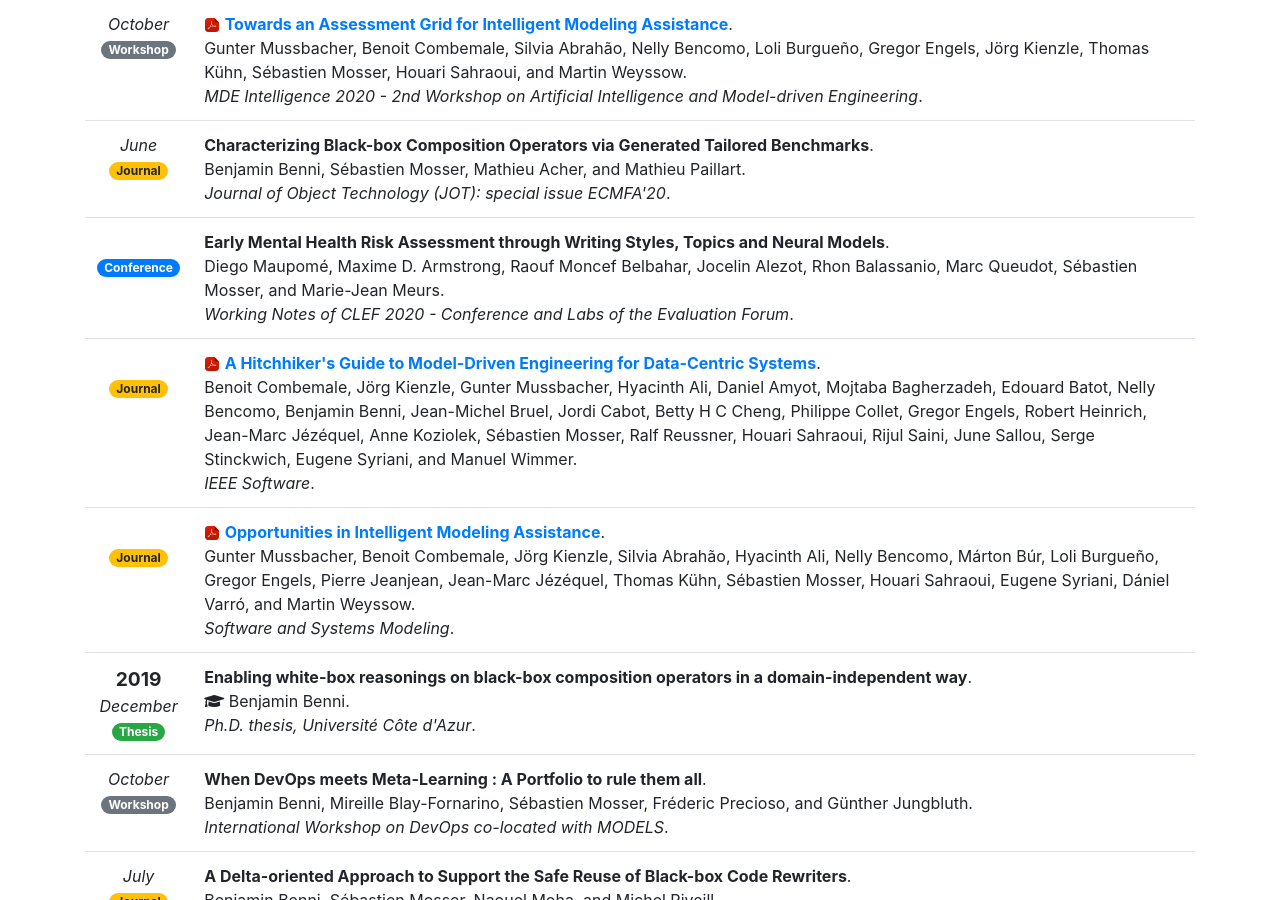
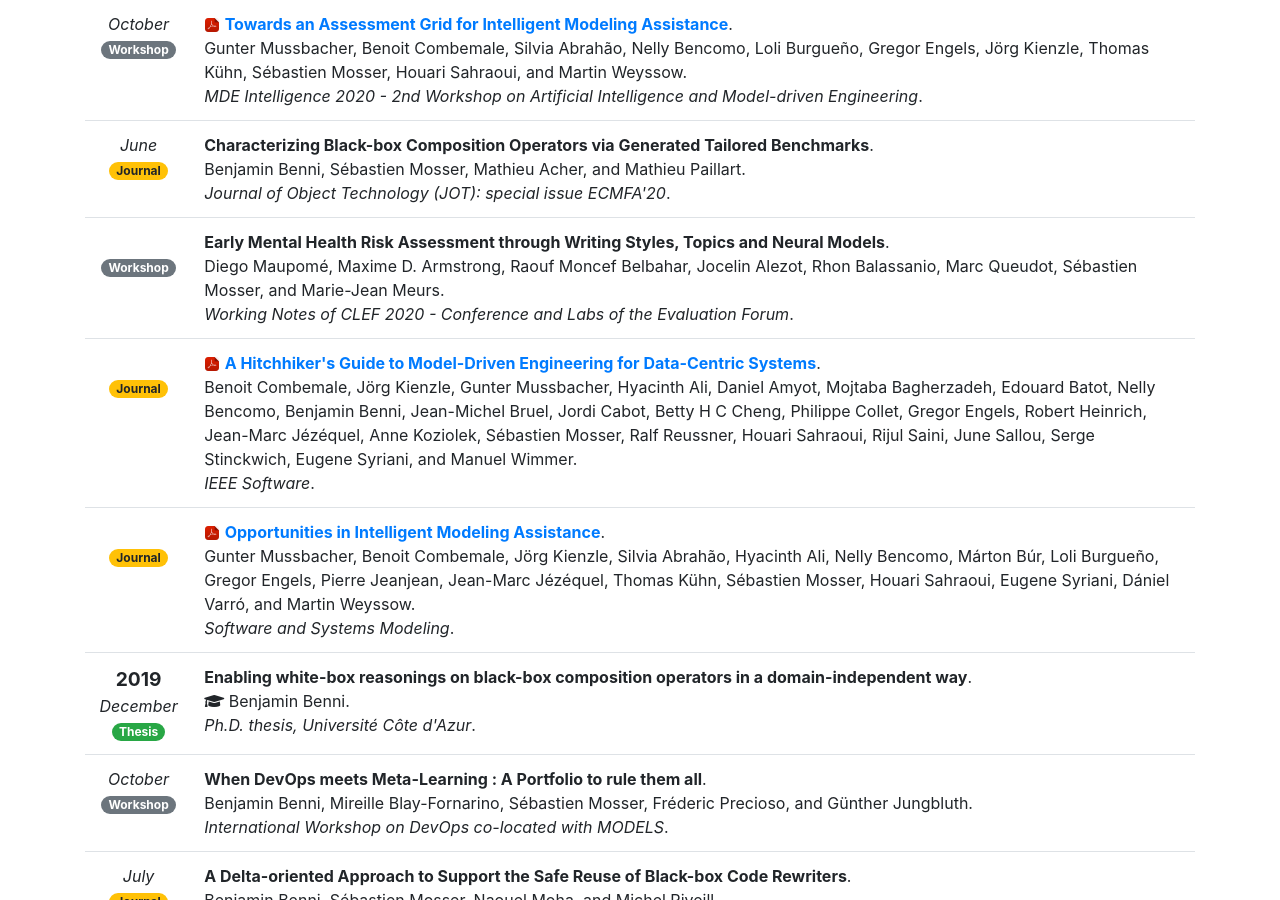
Before and after one commit to ace-design/ace-design.github.io, a Jekyll site: the page built from publications.html, in a window 1280 px wide and 900 px high, scrolled down 516 px. Built offline with Jekyll 4.4.1, drawn with Linux system fonts in a browser that asks for light colours; nearby versions of some CDN libraries.

```diff
--- a/_includes/pubs.html
+++ b/_includes/pubs.html
@@ -106,7 +106,7 @@
 
 
 				<em></em><br />
-			<span class="badge badge-pill badge-primary">Conference</span>
+			<span class="badge badge-pill badge-secondary">Workshop</span>
 
 		</span>
 		</td>
--- a/bib/pubs.bib
+++ b/bib/pubs.bib
@@ -4,7 +4,7 @@
   title     = {Early Mental Health Risk Assessment through Writing Styles, Topics and Neural Models},
   booktitle = {Working Notes of {CLEF} 2020 - Conference and Labs of the Evaluation Forum},
   year      = {2020},
-  type = "C"
+  type = "W"
 }
 
 @inproceedings{icsoc20,
```
